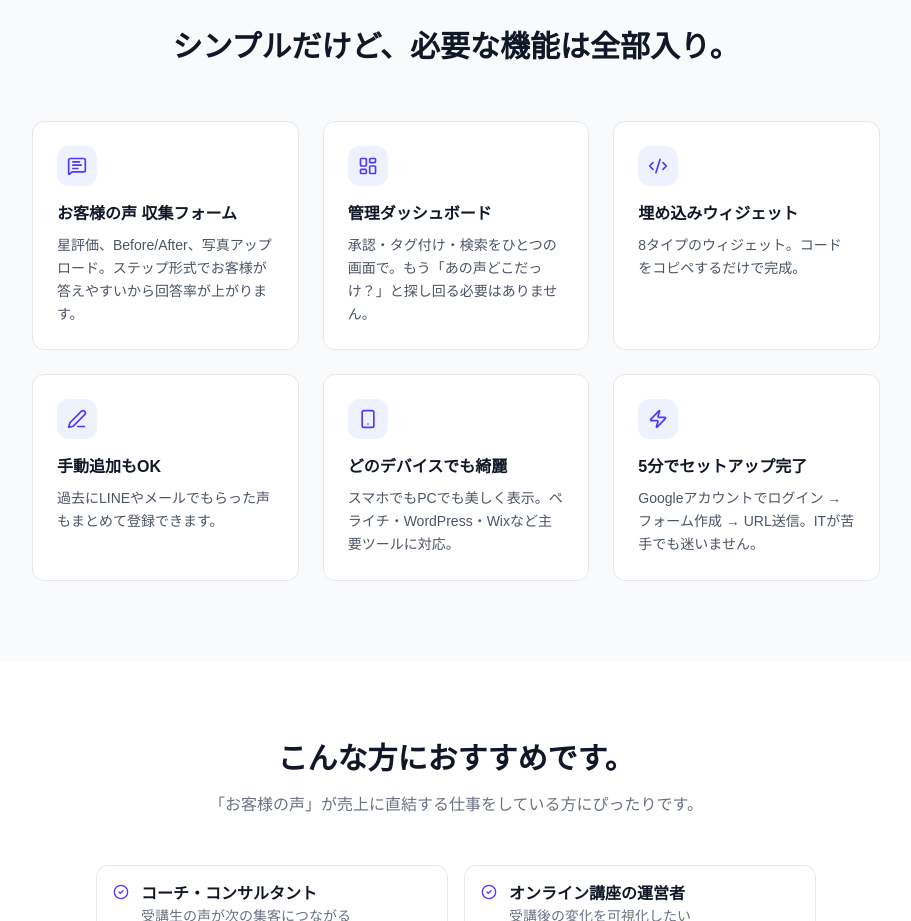
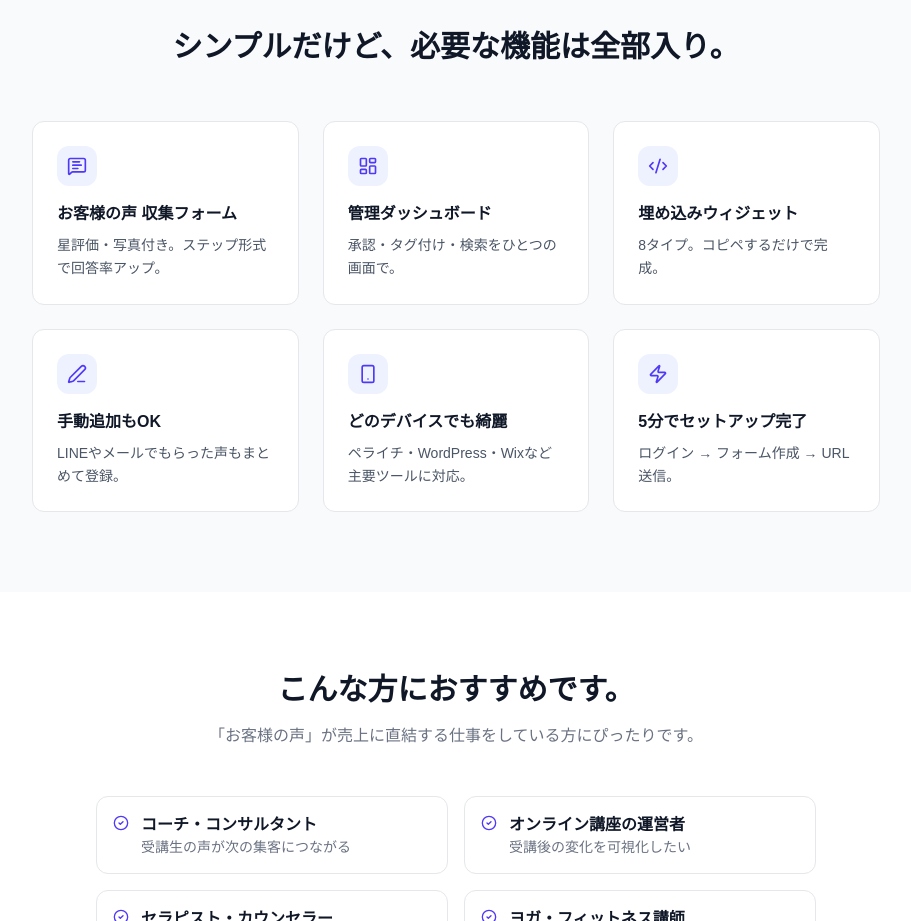
Before and after one commit to forRR444/voice-hub, a Next.js app: page / in a window 1280 px wide. Shown: the part 4200-5121 px from the top of the page, without its empty margins (184-1095 px from the left). Built offline with nearby package versions, Linux system fonts and the light colour scheme; no server answers.

Commit message:
機能一覧のモバイル表示を横並びカードに最適化

```diff
--- a/src/app/page.tsx
+++ b/src/app/page.tsx
@@ -266,48 +266,60 @@ export default function Home() {
           <h2 className="text-2xl sm:text-3xl font-bold text-center text-gray-900 mb-4">
             シンプルだけど、必要な機能は全部入り。
           </h2>
-          <div className="grid grid-cols-2 md:grid-cols-3 gap-3 sm:gap-6 mt-10 sm:mt-14">
-            <div className="bg-white rounded-xl p-4 sm:p-6 border border-gray-200">
-              <div className="w-9 h-9 sm:w-10 sm:h-10 bg-indigo-50 text-indigo-600 rounded-xl flex items-center justify-center mb-3 sm:mb-4">
+          <div className="flex flex-col gap-3 sm:grid sm:grid-cols-3 sm:gap-6 mt-10 sm:mt-14">
+            <div className="flex items-start gap-3 bg-white rounded-xl p-4 border border-gray-200 sm:block sm:p-6">
+              <div className="w-9 h-9 sm:w-10 sm:h-10 bg-indigo-50 text-indigo-600 rounded-xl flex items-center justify-center shrink-0 sm:mb-4">
                 <MessageSquareText size={20} />
               </div>
+              <div>
                 <h3 className="text-sm sm:text-base font-bold text-gray-900">お客様の声 収集フォーム</h3>
-              <p className="mt-1.5 sm:mt-2 text-xs sm:text-sm text-gray-600 leading-relaxed">星評価、Before/After、写真アップロード。ステップ形式でお客様が答えやすいから回答率が上がります。</p>
+                <p className="mt-1 sm:mt-2 text-xs sm:text-sm text-gray-600 leading-relaxed">星評価・写真付き。ステップ形式で回答率アップ。</p>
               </div>
-            <div className="bg-white rounded-xl p-4 sm:p-6 border border-gray-200">
-              <div className="w-9 h-9 sm:w-10 sm:h-10 bg-indigo-50 text-indigo-600 rounded-xl flex items-center justify-center mb-3 sm:mb-4">
+            </div>
+            <div className="flex items-start gap-3 bg-white rounded-xl p-4 border border-gray-200 sm:block sm:p-6">
+              <div className="w-9 h-9 sm:w-10 sm:h-10 bg-indigo-50 text-indigo-600 rounded-xl flex items-center justify-center shrink-0 sm:mb-4">
                 <LayoutDashboard size={20} />
               </div>
+              <div>
                 <h3 className="text-sm sm:text-base font-bold text-gray-900">管理ダッシュボード</h3>
-              <p className="mt-1.5 sm:mt-2 text-xs sm:text-sm text-gray-600 leading-relaxed">承認・タグ付け・検索をひとつの画面で。もう「あの声どこだっけ？」と探し回る必要はありません。</p>
+                <p className="mt-1 sm:mt-2 text-xs sm:text-sm text-gray-600 leading-relaxed">承認・タグ付け・検索をひとつの画面で。</p>
               </div>
-            <div className="bg-white rounded-xl p-4 sm:p-6 border border-gray-200">
-              <div className="w-9 h-9 sm:w-10 sm:h-10 bg-indigo-50 text-indigo-600 rounded-xl flex items-center justify-center mb-3 sm:mb-4">
+            </div>
+            <div className="flex items-start gap-3 bg-white rounded-xl p-4 border border-gray-200 sm:block sm:p-6">
+              <div className="w-9 h-9 sm:w-10 sm:h-10 bg-indigo-50 text-indigo-600 rounded-xl flex items-center justify-center shrink-0 sm:mb-4">
                 <Code2 size={20} />
               </div>
+              <div>
                 <h3 className="text-sm sm:text-base font-bold text-gray-900">埋め込みウィジェット</h3>
-              <p className="mt-1.5 sm:mt-2 text-xs sm:text-sm text-gray-600 leading-relaxed">{`${WIDGET_TYPES.length}タイプのウィジェット。コードをコピペするだけで完成。`}</p>
+                <p className="mt-1 sm:mt-2 text-xs sm:text-sm text-gray-600 leading-relaxed">{`${WIDGET_TYPES.length}タイプ。コピペするだけで完成。`}</p>
               </div>
-            <div className="bg-white rounded-xl p-4 sm:p-6 border border-gray-200">
-              <div className="w-9 h-9 sm:w-10 sm:h-10 bg-indigo-50 text-indigo-600 rounded-xl flex items-center justify-center mb-3 sm:mb-4">
+            </div>
+            <div className="flex items-start gap-3 bg-white rounded-xl p-4 border border-gray-200 sm:block sm:p-6">
+              <div className="w-9 h-9 sm:w-10 sm:h-10 bg-indigo-50 text-indigo-600 rounded-xl flex items-center justify-center shrink-0 sm:mb-4">
                 <PenLine size={20} />
               </div>
+              <div>
                 <h3 className="text-sm sm:text-base font-bold text-gray-900">手動追加もOK</h3>
-              <p className="mt-1.5 sm:mt-2 text-xs sm:text-sm text-gray-600 leading-relaxed">過去にLINEやメールでもらった声もまとめて登録できます。</p>
+                <p className="mt-1 sm:mt-2 text-xs sm:text-sm text-gray-600 leading-relaxed">LINEやメールでもらった声もまとめて登録。</p>
               </div>
-            <div className="bg-white rounded-xl p-4 sm:p-6 border border-gray-200">
-              <div className="w-9 h-9 sm:w-10 sm:h-10 bg-indigo-50 text-indigo-600 rounded-xl flex items-center justify-center mb-3 sm:mb-4">
+            </div>
+            <div className="flex items-start gap-3 bg-white rounded-xl p-4 border border-gray-200 sm:block sm:p-6">
+              <div className="w-9 h-9 sm:w-10 sm:h-10 bg-indigo-50 text-indigo-600 rounded-xl flex items-center justify-center shrink-0 sm:mb-4">
                 <Smartphone size={20} />
               </div>
+              <div>
                 <h3 className="text-sm sm:text-base font-bold text-gray-900">どのデバイスでも綺麗</h3>
-              <p className="mt-1.5 sm:mt-2 text-xs sm:text-sm text-gray-600 leading-relaxed">スマホでもPCでも美しく表示。ペライチ・WordPress・Wixなど主要ツールに対応。</p>
+                <p className="mt-1 sm:mt-2 text-xs sm:text-sm text-gray-600 leading-relaxed">ペライチ・WordPress・Wixなど主要ツールに対応。</p>
               </div>
-            <div className="bg-white rounded-xl p-4 sm:p-6 border border-gray-200">
-              <div className="w-9 h-9 sm:w-10 sm:h-10 bg-indigo-50 text-indigo-600 rounded-xl flex items-center justify-center mb-3 sm:mb-4">
+            </div>
+            <div className="flex items-start gap-3 bg-white rounded-xl p-4 border border-gray-200 sm:block sm:p-6">
+              <div className="w-9 h-9 sm:w-10 sm:h-10 bg-indigo-50 text-indigo-600 rounded-xl flex items-center justify-center shrink-0 sm:mb-4">
                 <Zap size={20} />
               </div>
+              <div>
                 <h3 className="text-sm sm:text-base font-bold text-gray-900">5分でセットアップ完了</h3>
-              <p className="mt-1.5 sm:mt-2 text-xs sm:text-sm text-gray-600 leading-relaxed">Googleアカウントでログイン → フォーム作成 → URL送信。ITが苦手でも迷いません。</p>
+                <p className="mt-1 sm:mt-2 text-xs sm:text-sm text-gray-600 leading-relaxed">ログイン → フォーム作成 → URL送信。</p>
+              </div>
             </div>
           </div>
         </div>
```
Lines whose indentation alone changed are shown as unchanged.
